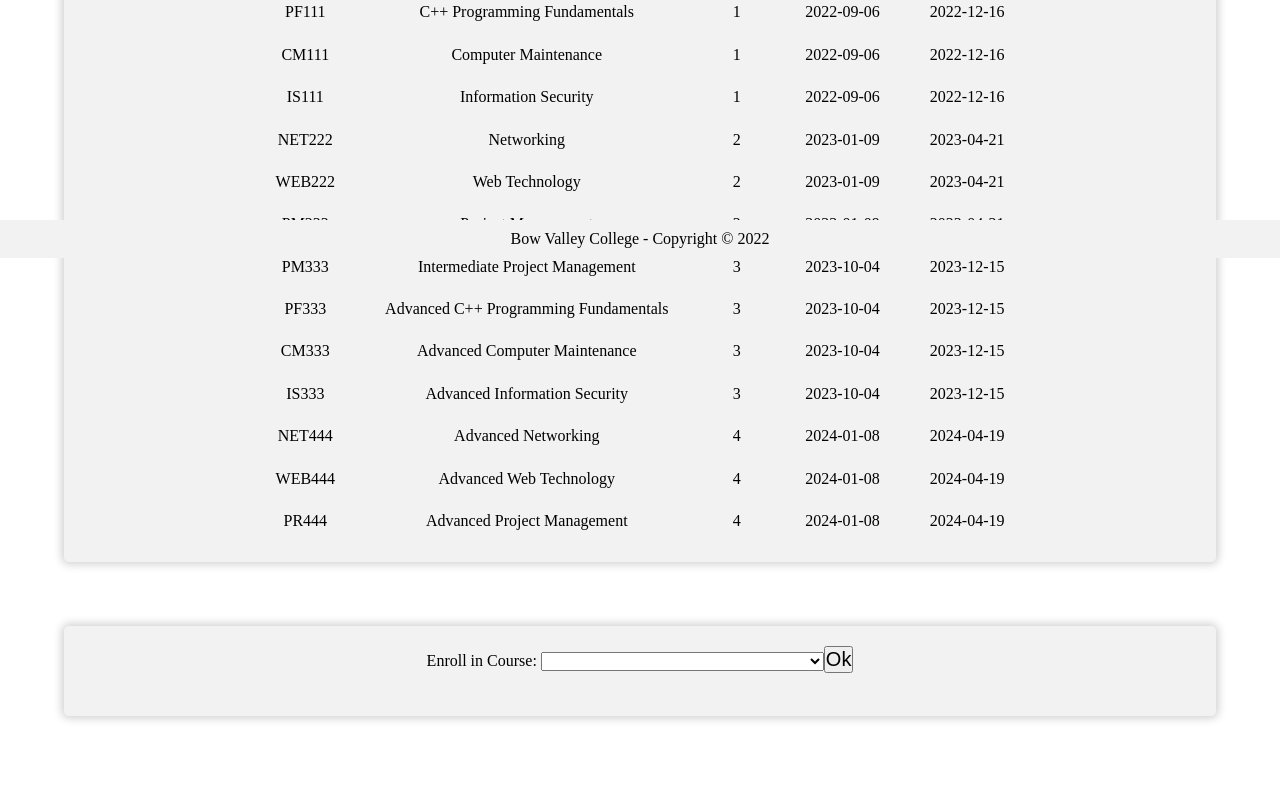
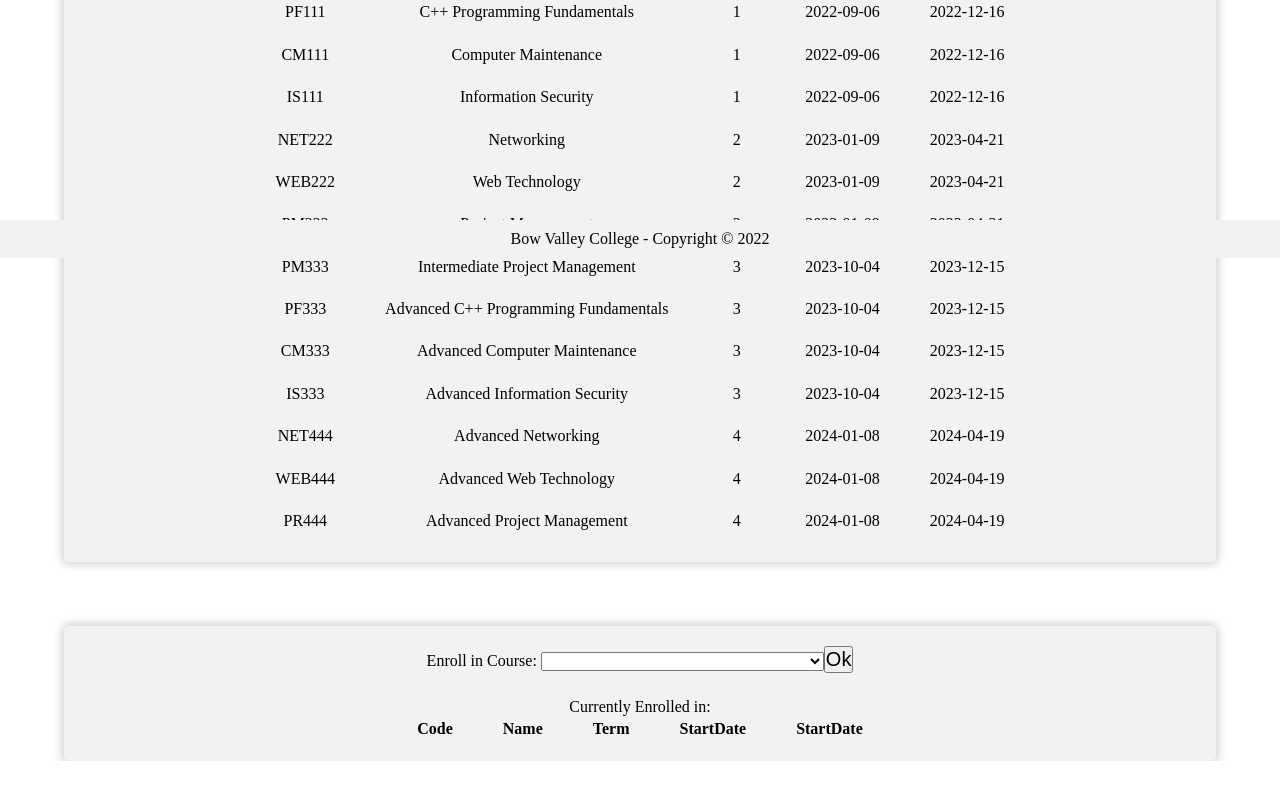
Before and after one commit to DoctorZoe/SODV2201-Assignment1, a React (Create React App) app: page /student/search in a window 1280 px wide. Shown: the part 542-1342 px from the top of the page. After the commit the page ends 1303 px from the top, so only its background shows below. Built offline with nearby package versions, Linux system fonts and the light colour scheme.

Commit message:
Updated enrollment

```diff
--- a/src/App.js
+++ b/src/App.js
@@ -11,13 +11,13 @@ import DeleteCourse from "./components/DeleteCourse";
 import DisplayArray from "./components/DisplayArray";
 import DisplayStudentCourses from "./components/DisplayStudentCourses";
 import DisplayStudent from "./components/DisplayStudents";
+import DisplayQuestions from "./components/DisplayQuestions";
 import EnrollCourse from "./components/EnrollCourse";
-import DisplayQuestions from "./components/DisplayQuestions";
+import Footer from "./components/Footer";
 import Header from "./components/Header";
 import StudentRegister from "./components/StudentRegister";
 
 import "./index.css";
-import Footer from "./components/Footer";
 
 const App = () => {
   //Baseline courseData as a starting point
@@ -184,7 +184,20 @@ const App = () => {
     console.log("in app");
     console.log(registeredStudents);
   };
-// eslint-disable-next-line
+
+  const enrollCourseHandler = (enrolledCourses) => {
+    setRegisteredStudents(registeredStudents.map(student => {
+      if (student.username === currentUser.username) {
+        return {...student, registeredCourses: [...student.registeredCourses, enrolledCourses]}
+      }
+      else return {...student}
+    }))
+    console.log("in app")
+    console.log(currentUser.username)
+    console.log(enrolledCourses)
+    console.log(registeredStudents)
+  };
+
   const [registeredAdmins, setRegisteredAdmins] = useState([{username: 'Admin', password: 'password'}]);
 
   const [currentUser, setCurrentUser] = useState({
@@ -199,7 +212,6 @@ const App = () => {
 
   return (
     <>
-      {console.log(currentUser)}
       <Header />
       <Routes>
         <Route
@@ -222,7 +234,7 @@ const App = () => {
             element={
               <>
                 <DisplayArray courseCode={courseData} />
-                <EnrollCourse courseCode={courseData} />
+                <EnrollCourse courseCode={courseData} currentUser={currentUser} students={registeredStudents} enrollCourse={enrollCourseHandler} />
               </>
             }
           />
--- a/src/components/EnrollCourse.js
+++ b/src/components/EnrollCourse.js
@@ -1,41 +1,84 @@
 import React from "react";
-import { useState } from "react";
-let enrolledCourses = [];
+import { useState, useEffect } from "react";
 
 const EnrollCourse = (props) => {
-
   const [selectedCourse, setSelectedCourse] = useState();
+  const [enrolledCourses, setEnrolledCourses] = useState([]);
 
   const selectedHandler = (event) => {
-    setSelectedCourse(event.target.value)
-    console.log(enrolledCourses);
+    setSelectedCourse(event.target.value);
   };
 
   const enrollCourse = (event) => {
     event.preventDefault();
-    if (!enrolledCourses.includes(selectedCourse)) enrolledCourses.push(selectedCourse);
-    console.log(selectedCourse)
-    console.log(enrolledCourses)
+    let newCourse;
+    if (!enrolledCourses.includes(selectedCourse)) {
+      props.courseCode.map((course) => {
+        if (course.courseName === selectedCourse) {
+          newCourse = course;
+        }
+      });
+      setEnrolledCourses((prevState) => [...prevState, newCourse]);
+    }
+    props.enrollCourse(newCourse);
+    console.log(enrolledCourses);
   };
 
+  useEffect(() => {
+    let courses;
+      props.students.map((student) => {
+        if (student.username === props.currentUser.username)
+          courses = student.registeredCourses;
+      })
+      if (courses != undefined) {
+        setEnrolledCourses(courses);
+      }
+  },[]);
+
   return (
-    <div className="wrapper">
+    <div>
+      {console.log("onload")}
+      {console.log(enrolledCourses)}
       <div>
         <form onSubmit={enrollCourse}>
           <label>Enroll in Course: </label>
           <select required onChange={selectedHandler}>
-            <option value= ""></option>
+            <option value=""></option>
             {props.courseCode.map((courseCode) => (
-                <option value={courseCode.courseName} key={courseCode.courseName}>{courseCode.courseName}</option>
-              ))}
+              <option value={courseCode.courseName} key={courseCode.courseName}>
+                {courseCode.courseName}
+              </option>
+            ))}
           </select>
           <button type="submit"> Ok</button>
           <br></br>
           <br></br>
+          <label>Currently Enrolled in: </label>
+          <table>
+            <thead>
+              <tr>
+                <th>Code</th>
+                <th>Name</th>
+                <th>Term</th>
+                <th>StartDate</th>
+                <th>StartDate</th>
+              </tr>
+            </thead>
+            <tbody>
+              {enrolledCourses.map((courses) => (
+                <tr key={courses.courseCode}>
+                  <td>{courses.courseCode}</td>
+                  <td>{courses.courseName}</td>
+                  <td>{courses.courseTerm}</td>
+                  <td>{courses.courseStartDate}</td>
+                  <td>{courses.courseEndDate}</td>
+                </tr>
+              ))}
+            </tbody>
+          </table>
         </form>
       </div>
     </div>
-
   );
 };
 
--- a/src/components/Login.js
+++ b/src/components/Login.js
@@ -43,7 +43,7 @@ const Login = (props) => {
           });
           console.log("Logging in as student");
           //Send to student page
-          navigate("/student/view");
+          navigate("/student/search");
         }
       });
     }
--- a/src/components/StudentRegister.js
+++ b/src/components/StudentRegister.js
@@ -57,6 +57,7 @@ function StudentRegister(props) {
         studentID: "",
         username: "",
         password: "",
+        registeredCourses: [],
       });
     } else {
       console.log("Something went wrong with the submit");
@@ -158,6 +159,7 @@ function StudentRegister(props) {
         <label>Select Deparment: </label>
         <select
           required
+          value={student.department}
           onChange={(e) =>
             updateStudentInfo({ ...student, department: e.target.value })
           }
@@ -169,6 +171,7 @@ function StudentRegister(props) {
         <label>Select Program: </label>
         <select
           required
+          value={student.program}
           onChange={(e) =>
             updateStudentInfo({ ...student, program: e.target.value })
           }
```
